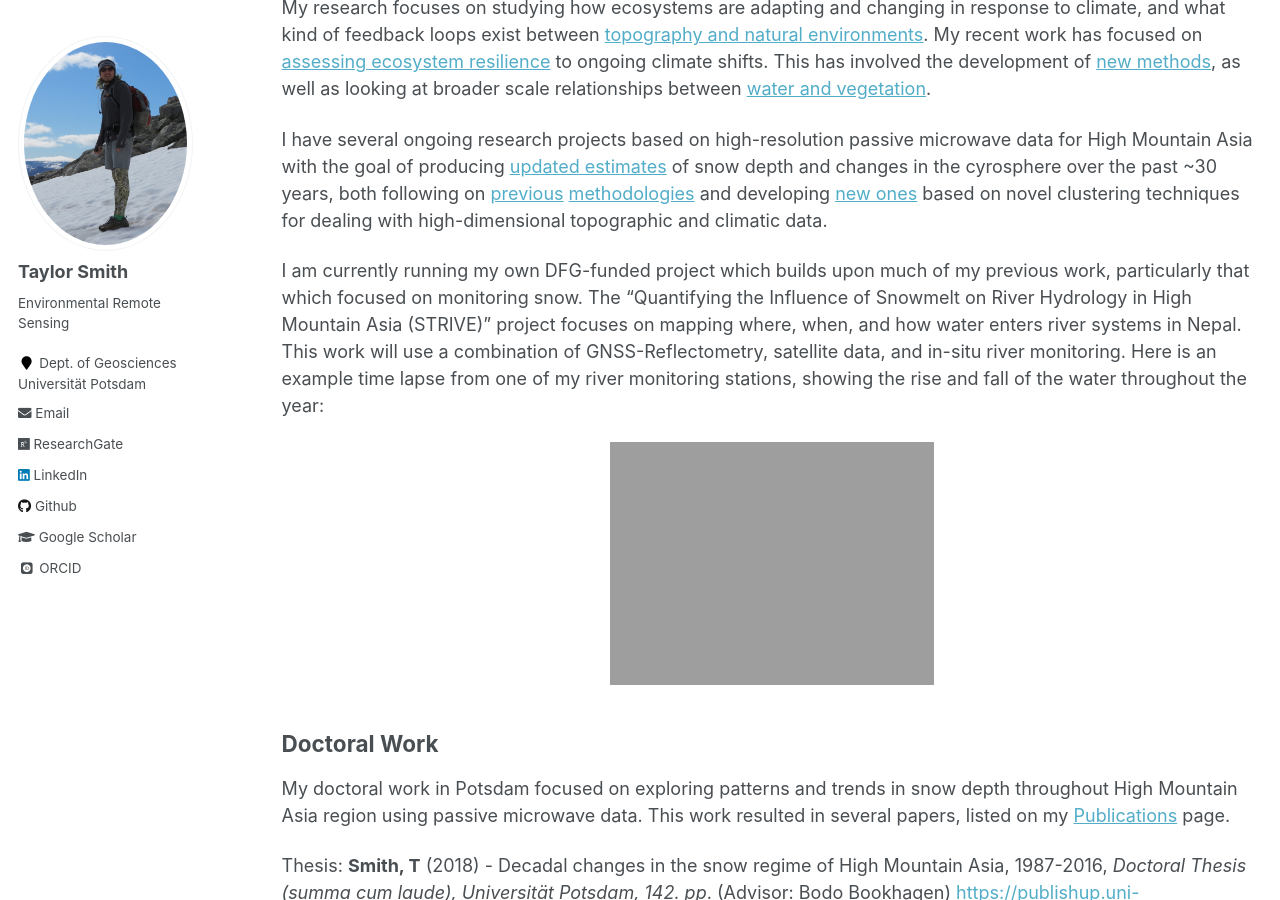
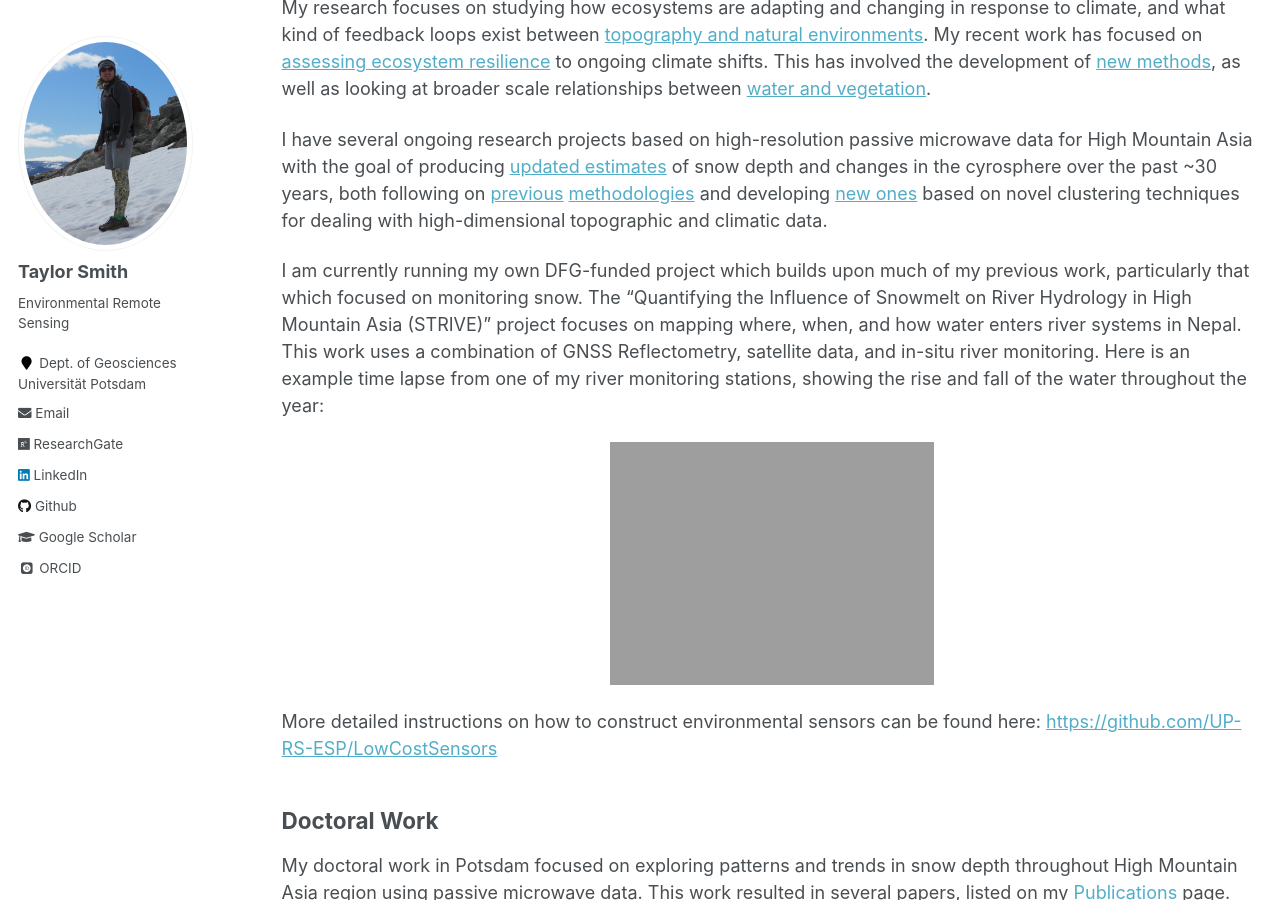
Before and after one commit to tasmi/tasmi.github.io, a Jekyll site: the page built from _pages/research.md, in a window 1280 px wide and 900 px high, scrolled down 269 px. Built offline with Jekyll 4.4.1, drawn with Linux system fonts in a browser that asks for light colours; some web fonts are replaced.

Commit message:
Update research.md

```diff
--- a/_pages/research.md
+++ b/_pages/research.md
@@ -11,11 +11,13 @@ My research focuses on studying how ecosystems are adapting and changing in resp
 
 I have several ongoing research projects based on high-resolution passive microwave data for High Mountain Asia with the goal of producing [updated estimates](https://doi.org/10.3389/feart.2020.559175) of snow depth and changes in the cyrosphere over the past ~30 years, both following on [previous](https://doi.org/10.1126/sciadv.1701550) [methodologies](https://doi.org/10.1126/sciadv.1701550) and developing [new ones](https://doi.org/10.1016/j.scitotenv.2021.147363) based on novel clustering techniques for dealing with high-dimensional topographic and climatic data.
 
-I am currently running my own DFG-funded project which builds upon much of my previous work, particularly that which focused on monitoring snow. The "Quantifying the Influence of Snowmelt on River Hydrology in High Mountain Asia (STRIVE)" project focuses on mapping where, when, and how water enters river systems in Nepal. This work will use a combination of GNSS-Reflectometry, satellite data, and in-situ river monitoring. Here is an example time lapse from one of my river monitoring stations, showing the rise and fall of the water throughout the year:
+I am currently running my own DFG-funded project which builds upon much of my previous work, particularly that which focused on monitoring snow. The "Quantifying the Influence of Snowmelt on River Hydrology in High Mountain Asia (STRIVE)" project focuses on mapping where, when, and how water enters river systems in Nepal. This work uses a combination of GNSS Reflectometry, satellite data, and in-situ river monitoring. Here is an example time lapse from one of my river monitoring stations, showing the rise and fall of the water throughout the year:
 
 <p align="center" width="100%">
     <img width="33%" src="https://tasmi.github.io/images/river_subset.gif">
 </p>
+
+More detailed instructions on how to construct environmental sensors can be found here: [https://github.com/UP-RS-ESP/LowCostSensors](https://github.com/UP-RS-ESP/LowCostSensors)
 
 ## Doctoral Work
 
```
